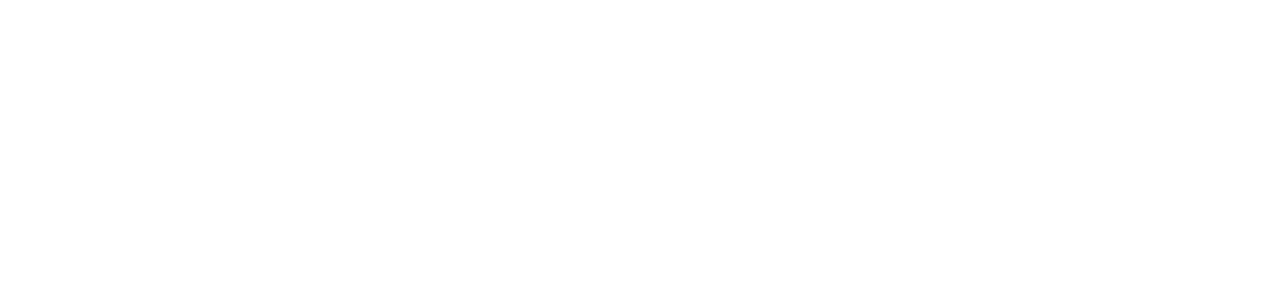
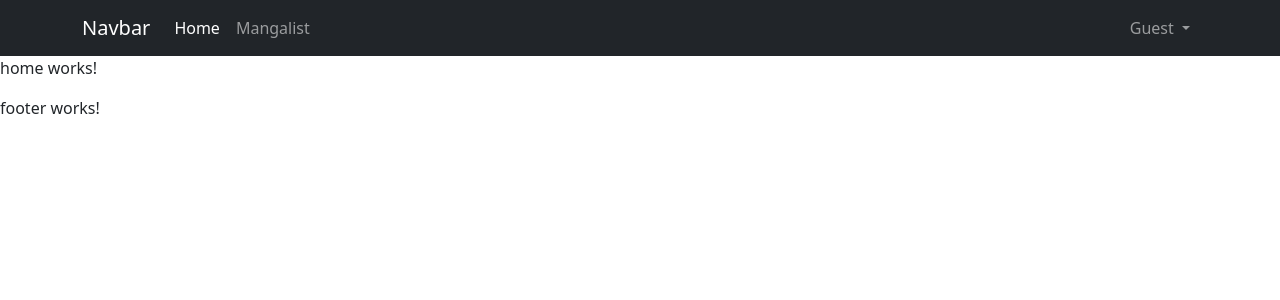
Before and after one commit to ShahbaazX786/Mangaboii, an Angular app in the folder Mangadesu/: page /home in a window 1280 px wide. Before the commit this address led to /. Shown: the top 300 px of the page. Built offline with nearby package versions, Linux system fonts and the light colour scheme.

Commit message:
CL-1.0.4 : Added Basic header and routing paths.

```diff
--- a/Mangadesu/src/app/app-routing.module.ts
+++ b/Mangadesu/src/app/app-routing.module.ts
@@ -1,7 +1,27 @@
+import { ListComponent } from './components/list/list.component';
+import { SearchComponent } from './components/search/search.component';
+import { RulesComponent } from './components/rules/rules.component';
+import { ContactUsComponent } from './components/contact-us/contact-us.component';
+import { AboutComponent } from './components/about/about.component';
+import { SignupComponent } from './components/signup/signup.component';
+import { LoginComponent } from './components/login/login.component';
+import { PnfComponent } from './components/pnf/pnf.component';
+import { HomeComponent } from './components/home/home.component';
 import { NgModule } from '@angular/core';
 import { RouterModule, Routes } from '@angular/router';
 
-const routes: Routes = [];
+const routes: Routes = [
+  {path:'home',component:HomeComponent},
+  {path:'',redirectTo:'home', pathMatch:'full'},
+  {path:'login',component:LoginComponent},
+  {path:'signup',component:SignupComponent},
+  {path:'about',component:AboutComponent},
+  {path:'contact',component:ContactUsComponent},
+  {path:'rules',component:RulesComponent},
+  {path:'search',component:SearchComponent},
+  {path:'list',component:ListComponent},//I dont think this component is of any use.
+  {path:'**',component:PnfComponent},
+];
 
 @NgModule({
   imports: [RouterModule.forRoot(routes)],
--- a/Mangadesu/src/app/app.component.html
+++ b/Mangadesu/src/app/app.component.html
@@ -1 +1,3 @@
+<app-header></app-header>
 <router-outlet></router-outlet>
+<app-footer></app-footer>
--- a/Mangadesu/src/app/components/header/header.component.html
+++ b/Mangadesu/src/app/components/header/header.component.html
@@ -1 +1,31 @@
-<p>header works!</p>
+<nav class="navbar navbar-dark navbar-expand-lg bg-dark">
+  <div class="container">
+    <a class="navbar-brand" routerLink="home">Navbar</a>
+    <button class="navbar-toggler" type="button" data-bs-toggle="collapse" data-bs-target="#navbarSupportedContent" aria-controls="navbarSupportedContent" aria-expanded="false" aria-label="Toggle navigation">
+      <span class="navbar-toggler-icon"></span>
+    </button>
+    <div class="collapse navbar-collapse" id="navbarSupportedContent">
+      <ul class="navbar-nav me-auto mb-2 mb-lg-0">
+        <li class="nav-item">
+          <a class="nav-link active" aria-current="page" routerLink="home">Home</a>
+        </li>
+        <li class="nav-item">
+          <a class="nav-link" routerLink="list">Mangalist</a>
+        </li>
+
+      </ul>
+      <ul class="navbar-nav navbar-right ">
+        <li class="nav-item dropdown">
+          <a class="nav-link dropdown-toggle" href="#" id="navbarDropdown" role="button" data-bs-toggle="dropdown"
+            aria-expanded="false">
+            Guest
+          </a>
+          <ul class="dropdown-menu" aria-labelledby="navbarDropdown">
+            <li><a class="dropdown-item" routerLink="login">Login</a></li>
+            <li><a class="dropdown-item" routerLink="signup">Signup</a></li>
+          </ul>
+        </li>
+      </ul>
+    </div>
+  </div>
+</nav>
```
